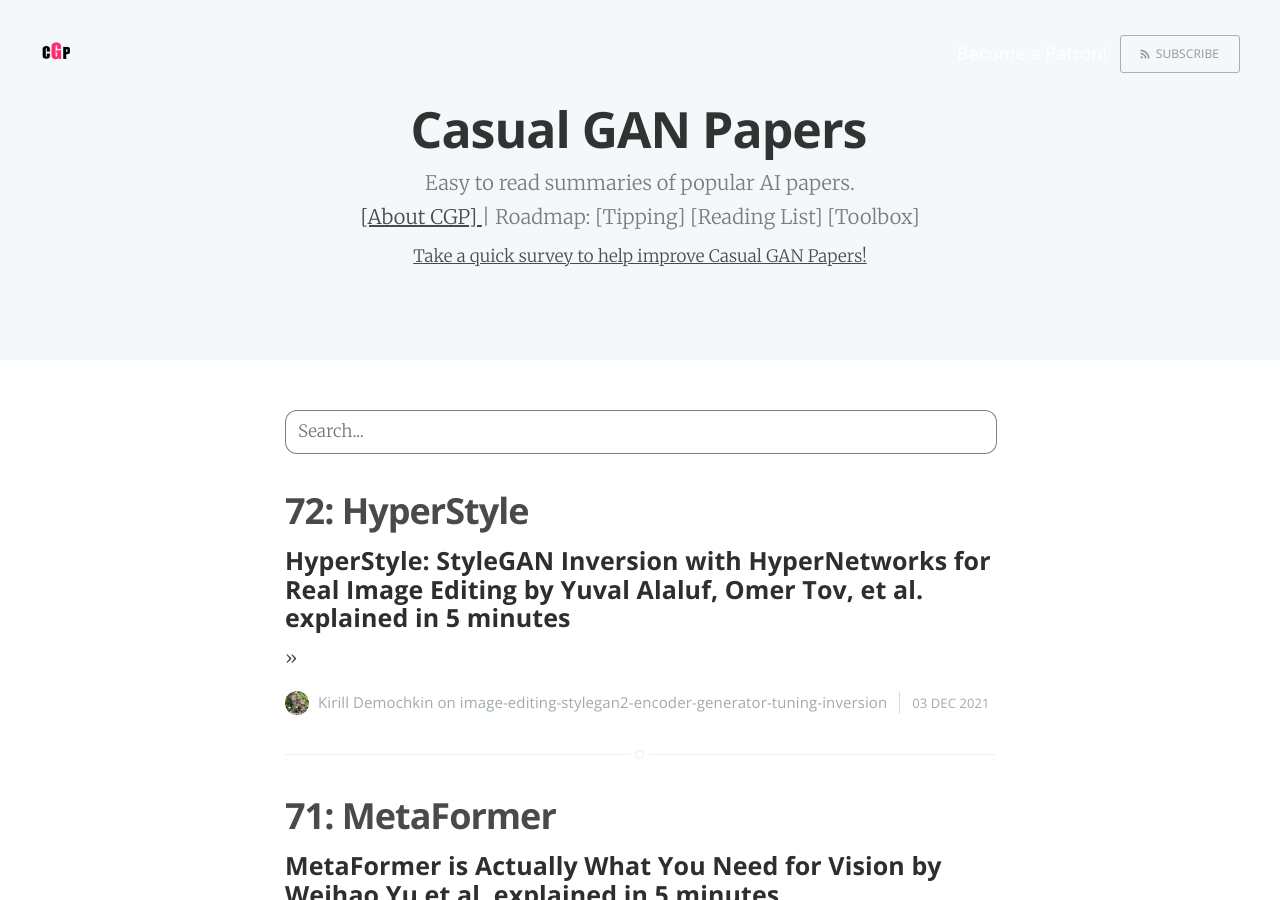
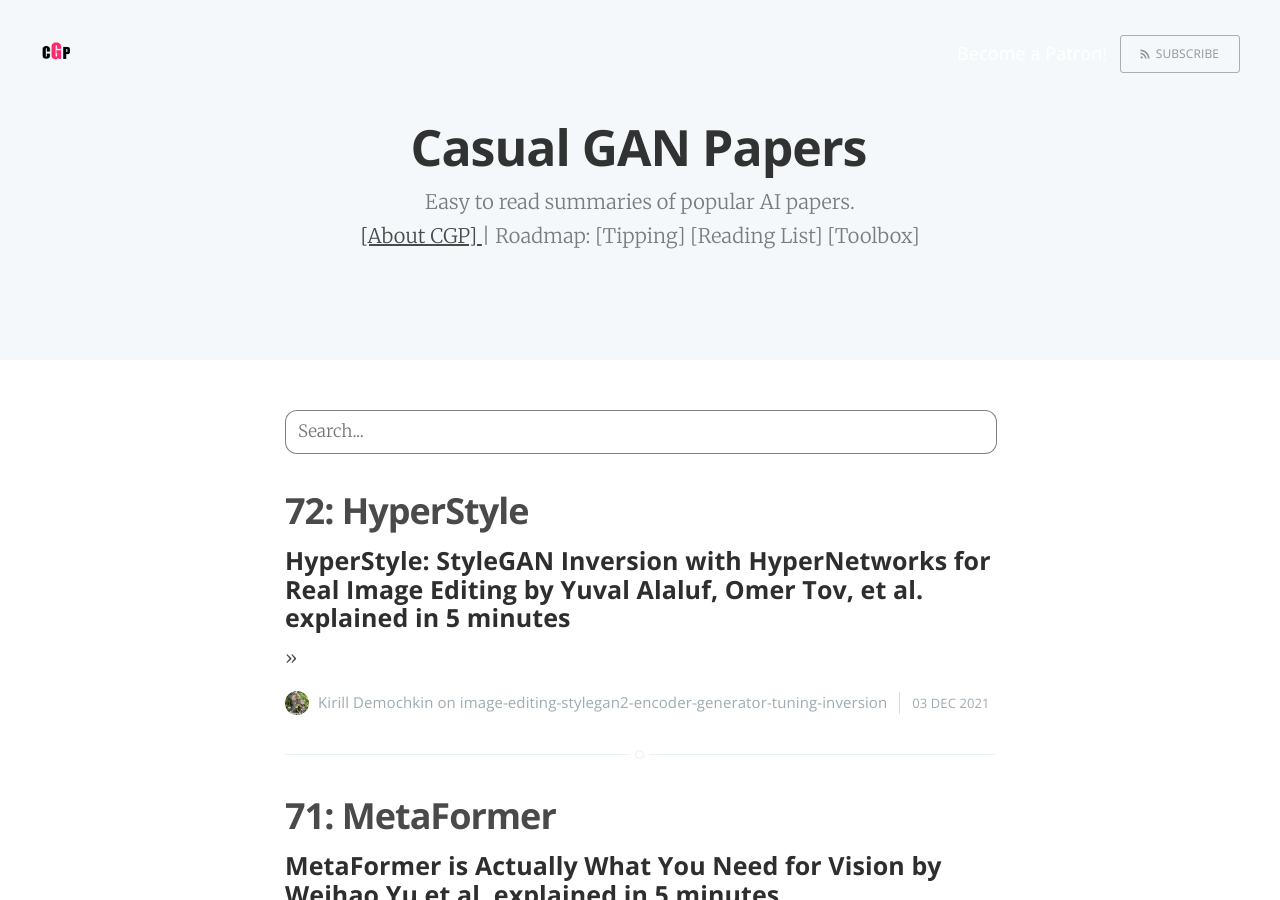
Before and after one commit to KirillDemochkin/kirilldemochkin.github.io, a Jekyll site: the page built from index.html, in a window 1280 px wide and 900 px high. Built offline with Jekyll 4.4.1, drawn with Linux system fonts in a browser that asks for light colours; the list of posts is cut into pages by our own code; comment, search, counter and statistics services are not loaded.

Commit message:
removed survey

```diff
--- a/index.html
+++ b/index.html
@@ -31,10 +31,9 @@ logo: '/assets/images/cgp_logo.png'
             <h2 class="page-description">
                 {% if page.about %} <a href='{{page.about | relative_url}}'> [About CGP] </a> {% endif %} | Roadmap: [Tipping] [Reading List] [Toolbox]
             </h2>
-            <h4 class="survey-link">
-                <a target="_blank" rel="noopener noreferrer" href="https://forms.gle/YJ5kfAeStQbkJ8WAA">Take a quick survey to help improve Casual GAN Papers!</a>
-            </h4>
-
+<!--            <h4 class="survey-link">-->
+<!--                <a target="_blank" rel="noopener noreferrer" href="https://forms.gle/YJ5kfAeStQbkJ8WAA">Take a quick survey to help improve Casual GAN Papers!</a>-->
+<!--            </h4>-->
         </div>
     </div>
     <a class="scroll-down icon-arrow-left" href="#content" data-offset="-45"><span class="hidden">Scroll Down</span></a>
```
